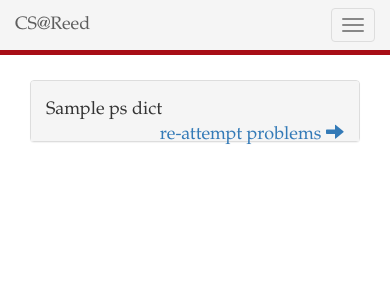
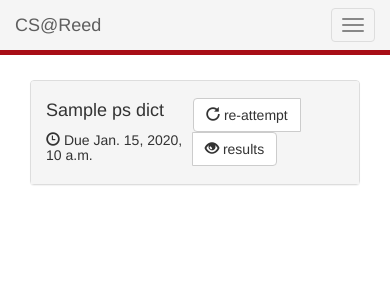
Before and after one commit to ifjorissen/vrfy, a Django app: template templates/course/problem_set_index.html in a window 390 px wide. Shown: the top 300 px of the page. Run offline with Django 3.2, Linux system fonts and the light colour scheme; the template is opened without the code that fills it: most values are stand-ins (such as "Sample title", 1, 10 or a date in 2020); style sheets or scripts are compiled from the project's sources; some libraries are stand-ins or nearby versions.

Commit message:
removed the need for a results list page and updated the look of the problem set index

```diff
--- a/course/sass/main.scss
+++ b/course/sass/main.scss
@@ -7,9 +7,24 @@
 
 html, body{
 	background: white;
-	font-family: Garamond, 'Helvetica Neue', Helvetica, Sans-Serif;
+	font-family: 'Helvetica Neue', Helvetica, Sans-Serif;
+  font-weight: 300;
+}
+
+h1, h2, h3, h4, h5, h6{
+  font-weight: 300;
+}
+
+.h1, .h2, .h3, .h4, .h5, .h6{
+  font-weight: 300;
 }
 
 body{
 	padding-top: $nav-height;
 }
+
+.flex-panel-wrapper{
+  display: flex;
+  justify-content: space-between;
+  align-items: center;
+}
--- a/templates/course/attempt_problem_set.html
+++ b/templates/course/attempt_problem_set.html
@@ -12,7 +12,7 @@
   <section id="problem-{{problem.id}}" class="panel panel-default">
     <div class="panel-heading">
       <h3><span role="button" data-toggle="collapse" data-parent="#problem-{{problem.id}}" href="#collapse-problem-{{problem.id}}" aria-expanded="true" aria-controls="collapseOne">
-          Re-attempt {{ problem.title }} <small>(Attempt No. {{solution.attempt_num}})</small></span></h3>
+          Re-attempt {{ problem.title }} <small>(Attempt No. {{solution.attempt_num|add:'1'}})</small></span></h3>
     </div>
     <div id="collapse-problem-{{problem.id}}" class="panel-body panel-collapse collapse" role="tabpanel" aria-labelledby="headingOne">
       <p>{{ problem.description }}</p>
--- a/templates/course/base.html
+++ b/templates/course/base.html
@@ -31,9 +31,9 @@
   <![endif]-->
 </head>
 
-<body class="container">
+<body>
   <!-- <header>{% include 'course/includes/nav.html' %}</header> -->
-  <main>
+  <main class="container">
   {% include 'course/includes/nav.html' %}
   <section class="col-md-12">{% block content %}{% endblock %}</section></main>
   <footer>{% include 'course/includes/footer.html' %}</footer>
--- a/templates/course/includes/nav.html
+++ b/templates/course/includes/nav.html
@@ -16,7 +16,6 @@
 			<ul class="nav navbar-nav" role="menu">
 				<li class="navbar-link" role="menuitem"><a href={% url 'course:index'%}>Home</a></li>
 				<li class="navbar-link" role="menuitem"><a href={% url 'course:problem_set_index'%}>Problem Sets</a></li>
-				<li class="navbar-link" role="menuitem"><a href={% url 'course:results_index'%}>Results</a></li>
 			</ul>
 		</div>
 	</div>
--- a/templates/course/problem_set_index.html
+++ b/templates/course/problem_set_index.html
@@ -1,29 +1,39 @@
 {% extends 'course/base.html' %}
-ps_dict
 {% block content %}
 <div class="panel-group" role="tablist" aria-multiselectable="true">
   {% for ps, s_sol in ps_dict.items %}
   <div class="panel panel-default" id="problemset-{{ps.id}}">
     <div class="panel-heading" role="tab">
-      <h4><span role="button" data-toggle="collapse" data-parent="#problemset-{{ps.id}}" href="#collapse-problemset-{{ps.id}}" aria-expanded="true" aria-controls="problemset-{{ps.id}}">
-        {{ ps.title }}</span>
-        {% if s_sol and s_sol.submitted %}
-        <a class ="pull-right" href="{% url 'course:attempt_problem_set' ps.id %}">re-attempt problems
-        <span class="glyphicon glyphicon-arrow-right"></span></a>
+      <div class="flex-panel-wrapper">
+      <div role="button" data-toggle="collapse" data-parent="#problemset-{{ps.id}}" href="#collapse-problemset-{{ps.id}}" aria-expanded="true" aria-controls="problemset-{{ps.id}}">
+      <p class = "h4">
+        {{ ps.title }}
+      </p>
+      <p class="h5"><span class="glyphicon glyphicon-time"></span> Due {{ps.due_date}}</p>
+      </div>
+      {% if s_sol and s_sol.submitted %}
+        <div class="btn-group" role="group" aria-label="...">
+          <a role="button" href="{% url 'course:attempt_problem_set' ps.id %}" type="button" class="btn btn-default"><span class="glyphicon glyphicon-repeat"></span> re-attempt </a>
+          <a role="button" type="button" href="{% url 'course:results_detail' ps.id %}" class="btn btn-default">
+            <span class="glyphicon glyphicon-eye-open"></span> results
+          </a>
+        </div>
         {% else %}
-        <a class ="pull-right" href="{% url 'course:attempt_problem_set' ps.id %}">attempt problems
-        <span class="glyphicon glyphicon-arrow-right"></span></a>
-        {% endif %}
-      </h4>
+        <div class="btn-group" role="group" aria-label="...">
+          <a role="button" href="{% url 'course:attempt_problem_set' ps.id %}" type="button" class="btn btn-default">attempt problems</a>
+        </div>
+      {% endif %}
+      </div>
+
     </div>
     <div id="collapse-problemset-{{ps.id}}" class="panel-collapse collapse" role="tabpanel" aria-labelledby="problemset-{{ps.id}}">
       <div class="list-group">
       {% if s_sol %}
         {% for solution in s_sol.studentproblemsolution_set.all %}
         {% if solution.submitted %}
-          <li class="list-group-item"><span>{{ solution.problem.title }}</span><span class="badge">Attempted on {{solution.submitted}}</span></li>
+          <li class="list-group-item"><span>{{ solution.problem.title }}</span><span class="small pull-right">attempted on {{solution.submitted}}</span></li>
         {% else %}
-          <li class="list-group-item"><span>{{ solution.problem.title }}</span><span class="badge">Attempt</span></li>
+          <li class="list-group-item"><span>{{ solution.problem.title }}</span><span class="small pull-right">not yet attempted</span></li>
         {% endif %}
         {% endfor %}
       {% else %}
```
Also changed, not shown: templates/course/results_detail.html (+2 -9 lines), templates/course/results_index.html (+29 -0 lines), templates/old.html (added, +111 -0 lines).
